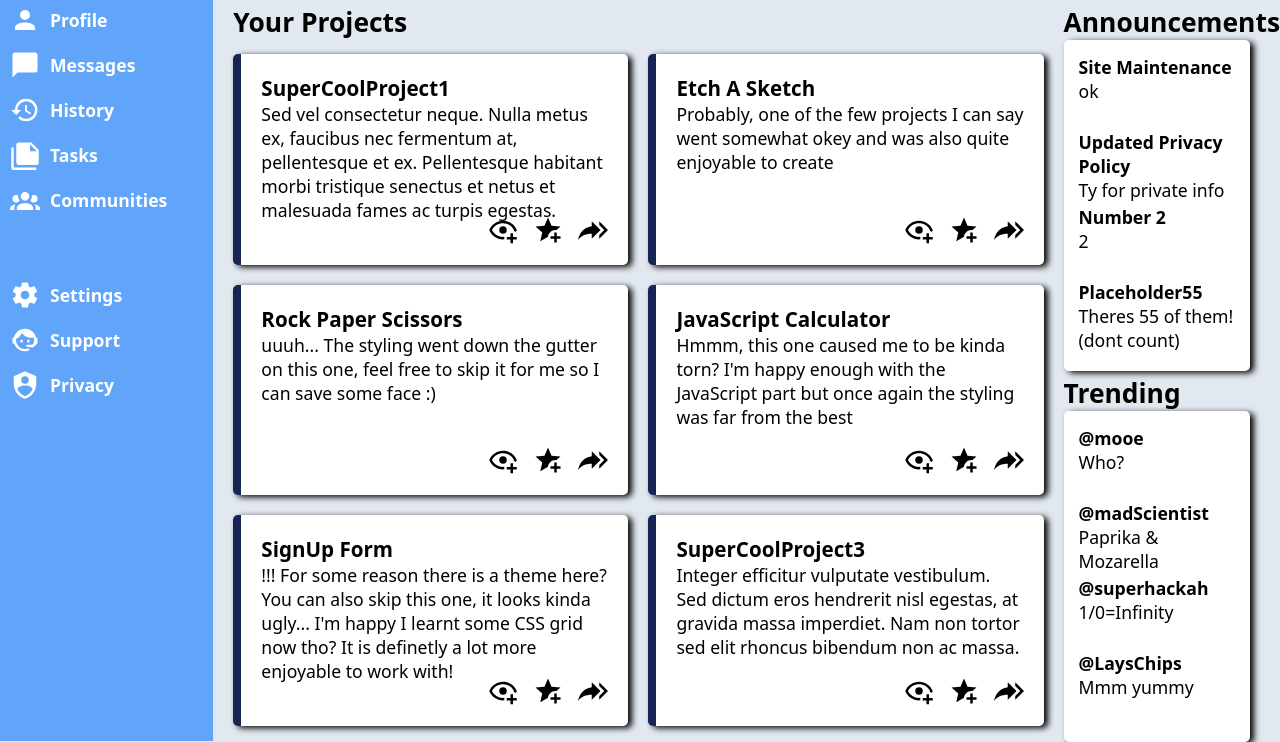
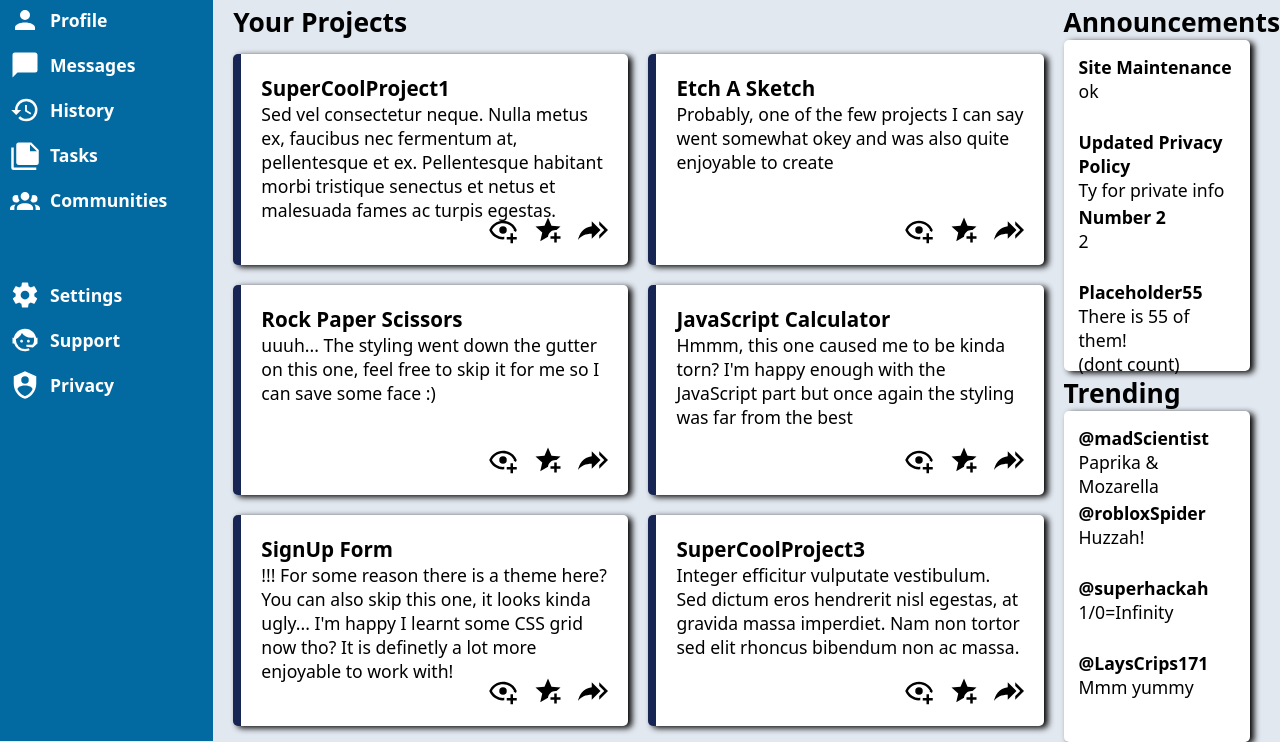
Before and after one commit to Tree-Ro/admin-dashboard, a plain HTML site: page index.html in a window 1280 px wide. Shown: the part 140-882 px from the top of the page. Drawn offline with Linux system fonts and the light colour scheme.

Commit message:
Changed up the sidebar+button colors and who is trending

```diff
--- a/index.html
+++ b/index.html
@@ -414,7 +414,7 @@
                         </div>
                         <div>
                             <h4>Placeholder55</h4>
-                            <p>Theres 55 of them! <br />(dont count)</p>
+                            <p>There is 55 of them! <br />(dont count)</p>
                         </div>
                     </div>
                 </div>
@@ -422,19 +422,19 @@
                     <h2>Trending</h2>
                     <div class="trending-container">
                         <div>
-                            <h4>@mooe</h4>
-                            <p>Who?</p>
+                            <h4>@madScientist</h4>
+                            <p>Paprika & Mozarella</p>
                         </div>
                         <div>
-                            <h4>@madScientist</h4>
-                            <p>Paprika & Mozarella</p>
+                            <h4>@robloxSpider</h4>
+                            <p>Huzzah!</p>
                         </div>
                         <div>
                             <h4>@superhackah</h4>
                             <p>1/0=Infinity</p>
                         </div>
                         <div>
-                            <h4>@LaysChips</h4>
+                            <h4>@LaysCrips171</h4>
                             <p>Mmm yummy</p>
                         </div>
                     </div>
--- a/styles.css
+++ b/styles.css
@@ -1,5 +1,5 @@
 :root {
-    --sidebar-colour: #60a5fa;
+    --sidebar-colour: #0369a1;
     --border-colour: #172554;
     --content-colour: #e2e8f0;
 }
```
